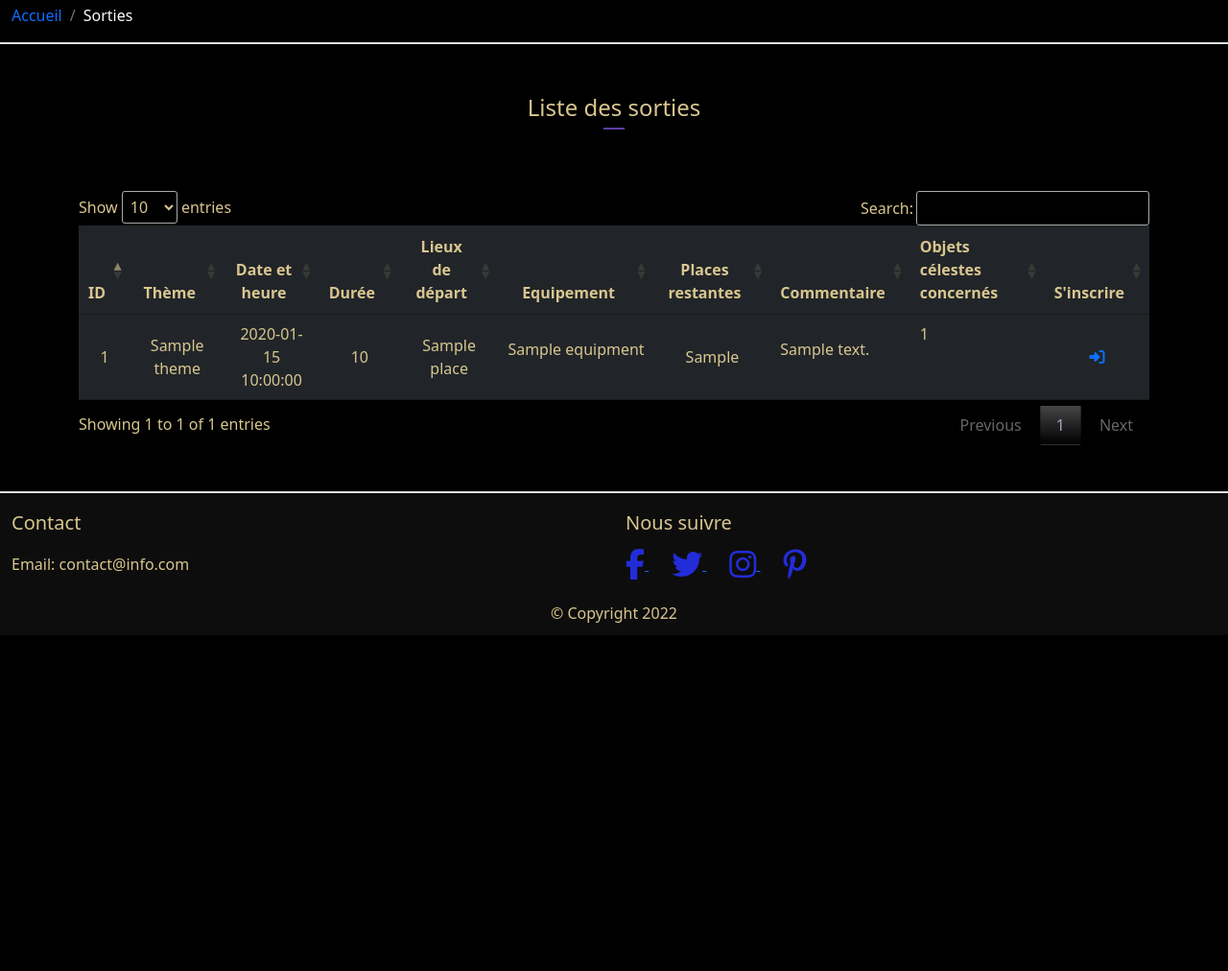
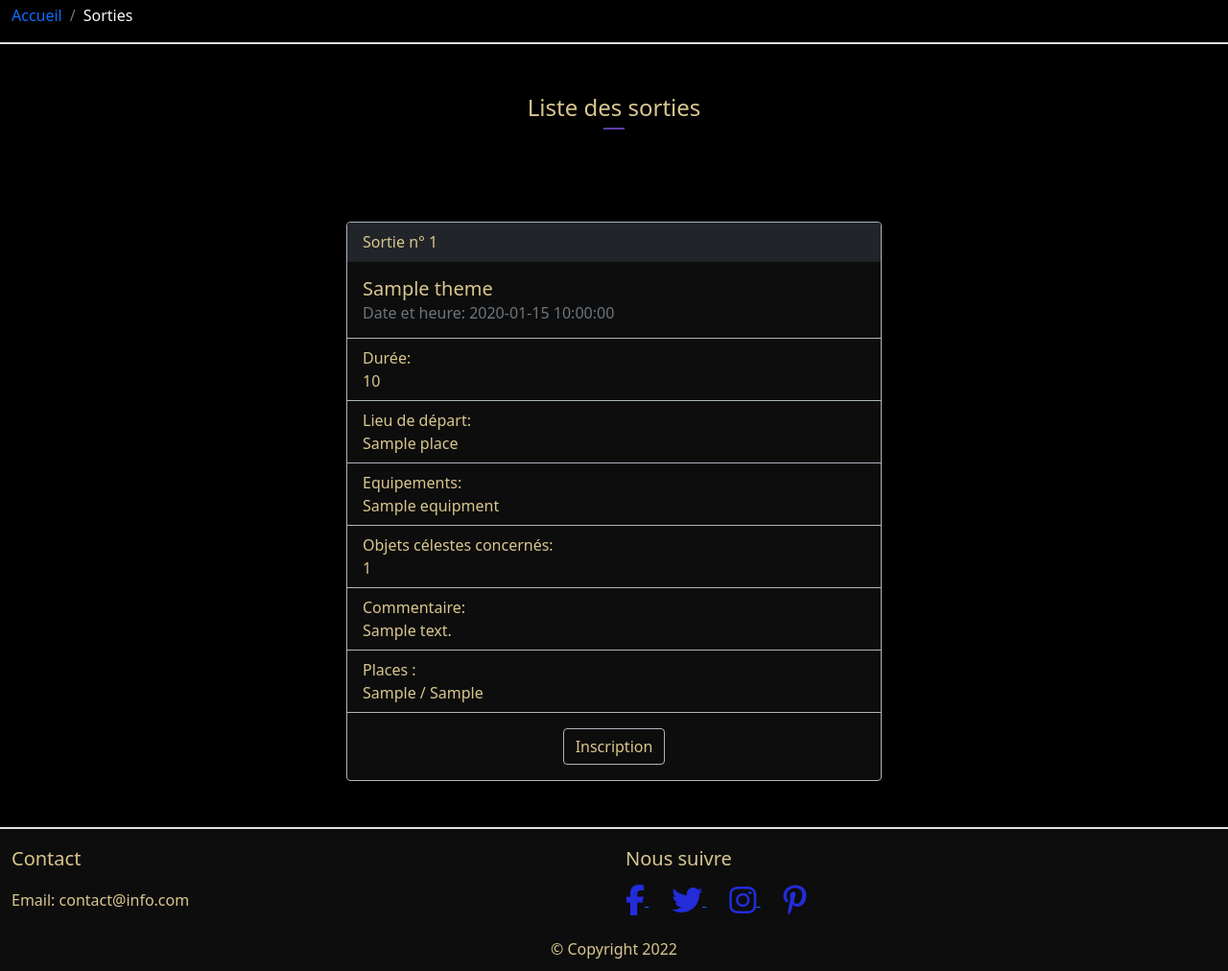
Before and after one commit to J-Nithujan/TPI-astronomie, a Flask app: template astronomy_app/app/templates/outing_list.html in a window 1280 px wide. Shown: the part 230-1242 px from the top of the page at 96% size. Before the commit the page ends 892 px from the top, so only its background shows below. Run offline with Flask 2, Linux system fonts and the light colour scheme; the template is opened without the code that fills it: most values are stand-ins (such as "Sample title", 1, 10 or a date in 2020); one stand-in notice (Sample message) is shown; parts of the project's set-up code (start-up, migrations or seed data) failed here and were passed over; some libraries are stand-ins or nearby versions.

Commit message:
outing list and session update

```diff
--- a/astronomy_app/app/static/css/styles.css
+++ b/astronomy_app/app/static/css/styles.css
@@ -50,14 +50,19 @@
     color: #232CD9;
 }
 
-.form-control, select, option, input, button {
+.form-control, select, option, input {
     color: #D9C68F;
     background-color: #0D0D0D;
 }
 
-.btn {
+.card, .btn, .list-group-item {
     border: 1px solid #adb5bd ;
     color: #D9C68F;
+    background-color: #0D0D0D;
+}
+
+pre{
+    margin-bottom: auto;
 }
 
 .form-control:focus {
--- a/astronomy_app/app/templates/outing_list.html
+++ b/astronomy_app/app/templates/outing_list.html
@@ -24,62 +24,140 @@
 
         {% include 'success_messages.html' %}
 
-        <div class="col-md-12 me-auto ms-auto mt-3 table-responsive">
-            <table id="outing_list" class="table table-dark table-hover table-sm">
-                <thead>
-                <tr>
-                    <th class="text-center">ID</th>
-                    <th class="text-center">Thème</th>
-                    <th class="text-center">Date et heure</th>
-                    <th class="text-center">Durée</th>
-                    <th class="text-center">Lieux de départ</th>
-                    <th class="text-center">Equipement</th>
-                    <th class="text-center">Places restantes</th>
-                    <th class="text-center">Commentaire</th>
-                    <th>Objets célestes concernés</th>
-                    <th class="text-center">S'inscrire</th>
-                </thead>
-                <tbody>
+
         {% with messages = get_flashed_messages(with_categories=true) %}
             {% if messages %}
                 {% for category, message in messages %}
                     {% if category == 'Erreur' %}
-                                <td colspan="13" class="text-center text-danger fs-3">{{ category }}: {{ message }}</td>
+                        <div class="col-md-8 me-auto ms-auto mt-3">
+                            <div class="card">
+                                <div class="card-header bg-dark">{{ category }}</div>
+                                <div class="card-body">
+                                    <div class="card-text">{{ message }}</div>
+                                </div>
+                            </div>
+                        </div>
                     {% endif %}
                 {% endfor %}
             {% endif %}
-
+            <div class="col-md-6 me-auto ms-auto mt-3">
                 {% if list %}
                     {% for outing in list %}
-                            <tr>
-                                <td class="text-center align-middle">{{ outing.id }}</td>
-                                <td class="text-center align-middle">{{ outing.theme }}</td>
-                                <td class="text-center align-middle">{{ outing.meeting_time }}</td>
-                                <td class="text-center align-middle">{{ outing.duration }}</td>
-                                <td class="text-center align-middle">{{ outing.place }}</td>
-                                <td class="align-middle">
+                        <div class="card mt-5">
+                            <div class="card-header bg-dark">Sortie n° {{ outing.id }}</div>
+                            <div class="card-body">
+                                <h5 class="card-title">{{ outing.theme }}</h5>
+                                <h6 class="card-subtitle text-muted">Date et heure: {{ outing.meeting_time }}</h6>
+                            </div>
+                            <ul class="list-group list-group-flush">
+                                <li class="list-group-item">
+                                    Durée:
+                                    <br>
+                                    {{ outing.duration }}
+                                </li>
+                                <li class="list-group-item">
+                                    Lieu de départ:
+                                    <br>
+                                    {{ outing.place }}
+                                </li>
+                                <li class="list-group-item">
+                                    Equipements:
+                                    <br>
+                                    {% if outing.equipment %}
                                         <pre>{{ outing.equipment }}</pre>
-                                </td>
-                                <td class="text-center align-middle">{{ outing.remaining_slots }}</td>
-                                <td class="align-middle">
-                                    <pre>{{ outing.comment }}</pre>
-                                </td>
-                                <td>
+                                    {% else %}
+                                        Aucun
+                                    {% endif %}
+                                </li>
+                                <li class="list-group-item">
+                                    Objets célestes concernés:
+                                    <br>
+                                    {% if outing.celestial_objects|length != 0 %}
                                         {% for object in outing.celestial_objects %}
                                             {{ object.messier_number }}<br>
                                         {% endfor %}
-                                </td>
-                                <td class="text-center align-middle">
-                                    <a href="{{ url_for('register_for_outing', outing_id=outing.id) }}">
-                                        <i class="fa-solid fa-right-to-bracket"></i>
-                                    </a>
-                                </td>
-                            </tr>
+                                    {% else %}
+                                        -
+                                    {% endif %}
+                                </li>
+                                <li class="list-group-item">
+                                    Commentaire:
+                                    <br>
+                                    {% if outing.comment %}
+                                        <pre>{{ outing.comment }}</pre>
+                                    {% else %}
+                                        -
+                                    {% endif %}
+                                </li>
+                                <li class="list-group-item">
+                                    Places :
+                                    <br>
+                                    {{ outing.remaining_slots }} / {{ outing.max_people }}
+                                </li>
+                            </ul>
+                            <div class="card-body text-center">
+                                <button class="btn">Inscription</button>
+                            </div>
+                        </div>
                     {% endfor %}
                 {% endif %}
+            </div>
         {% endwith %}
-                </tbody>
-            </table>
-        </div>
+
+        {#            <table id="outing_list" class="table table-dark table-hover table-sm">#}
+        {#                <thead>#}
+        {#                <tr>#}
+        {#                    <th class="text-center">ID</th>#}
+        {#                    <th class="text-center">Thème</th>#}
+        {#                    <th class="text-center">Date et heure</th>#}
+        {#                    <th class="text-center">Durée</th>#}
+        {#                    <th class="text-center">Lieux de départ</th>#}
+        {#                    <th class="text-center">Equipement</th>#}
+        {#                    <th class="text-center">Places restantes</th>#}
+        {#                    <th class="text-center">Commentaire</th>#}
+        {#                    <th>Objets célestes concernés</th>#}
+        {#                    <th class="text-center">S'inscrire</th>#}
+        {#                </thead>#}
+        {#                <tbody>#}
+        {#                {% with messages = get_flashed_messages(with_categories=true) %}#}
+        {#                    {% if messages %}#}
+        {#                        {% for category, message in messages %}#}
+        {#                            {% if category == 'Erreur' %}#}
+        {#                                <td colspan="13" class="text-center text-danger fs-3">{{ category }}: {{ message }}</td>#}
+        {#                            {% endif %}#}
+        {#                        {% endfor %}#}
+        {#                    {% endif %}#}
+        {##}
+        {#                    {% if list %}#}
+        {#                        {% for outing in list %}#}
+        {#                            <tr>#}
+        {#                                <td class="text-center align-middle">{{ outing.id }}</td>#}
+        {#                                <td class="text-center align-middle">{{ outing.theme }}</td>#}
+        {#                                <td class="text-center align-middle">{{ outing.meeting_time }}</td>#}
+        {#                                <td class="text-center align-middle">{{ outing.duration }}</td>#}
+        {#                                <td class="text-center align-middle">{{ outing.place }}</td>#}
+        {#                                <td class="align-middle">#}
+        {#                                    <pre>{{ outing.equipment }}</pre>#}
+        {#                                </td>#}
+        {#                                <td class="text-center align-middle">{{ outing.remaining_slots }}</td>#}
+        {#                                <td class="align-middle">#}
+        {#                                    <pre>{{ outing.comment }}</pre>#}
+        {#                                </td>#}
+        {#                                <td>#}
+        {#                                    {% for object in outing.celestial_objects %}#}
+        {#                                        {{ object.messier_number }}<br>#}
+        {#                                    {% endfor %}#}
+        {#                                </td>#}
+        {#                                <td class="text-center align-middle">#}
+        {#                                    <a href="{{ url_for('register_for_outing', outing_id=outing.id) }}">#}
+        {#                                        <i class="fa-solid fa-right-to-bracket"></i>#}
+        {#                                    </a>#}
+        {#                                </td>#}
+        {#                            </tr>#}
+        {#                        {% endfor %}#}
+        {#                    {% endif %}#}
+        {#                {% endwith %}#}
+        {#                </tbody>#}
+        {#            </table>#}
     </div>
 {% endblock content %}
--- a/astronomy_app/app/views.py
+++ b/astronomy_app/app/views.py
@@ -39,6 +39,7 @@
         if check_login(form):
             # Login success
             session['user'] = form.email.data
+            session.permanent = True
             flash('Login réussi', 'Info')
             return redirect(url_for('index'))
         else:
```
Also changed, not shown: astronomy_app/config.py (+6 -6 lines), 1 other file. Lines whose indentation alone changed are shown as unchanged.
